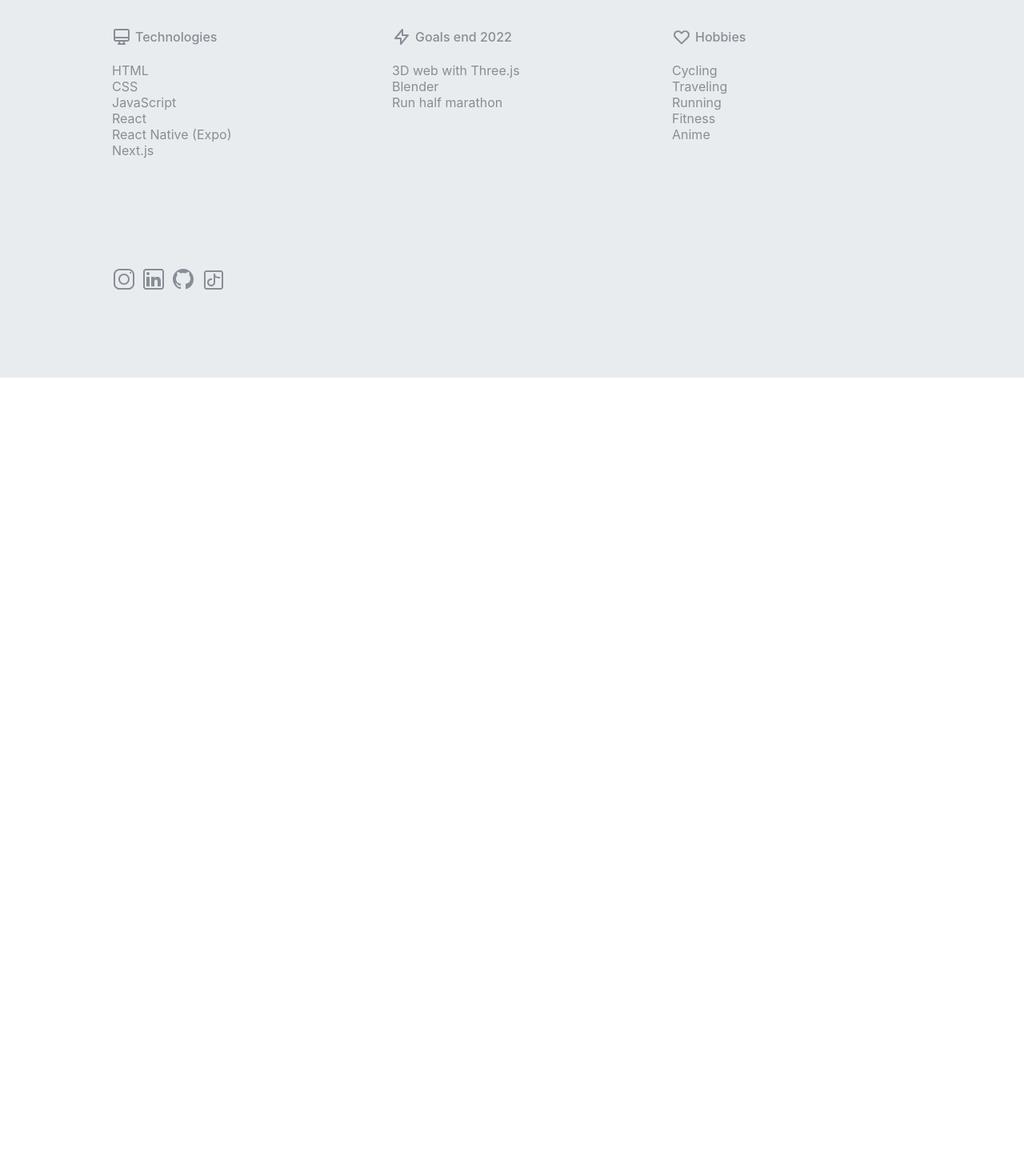
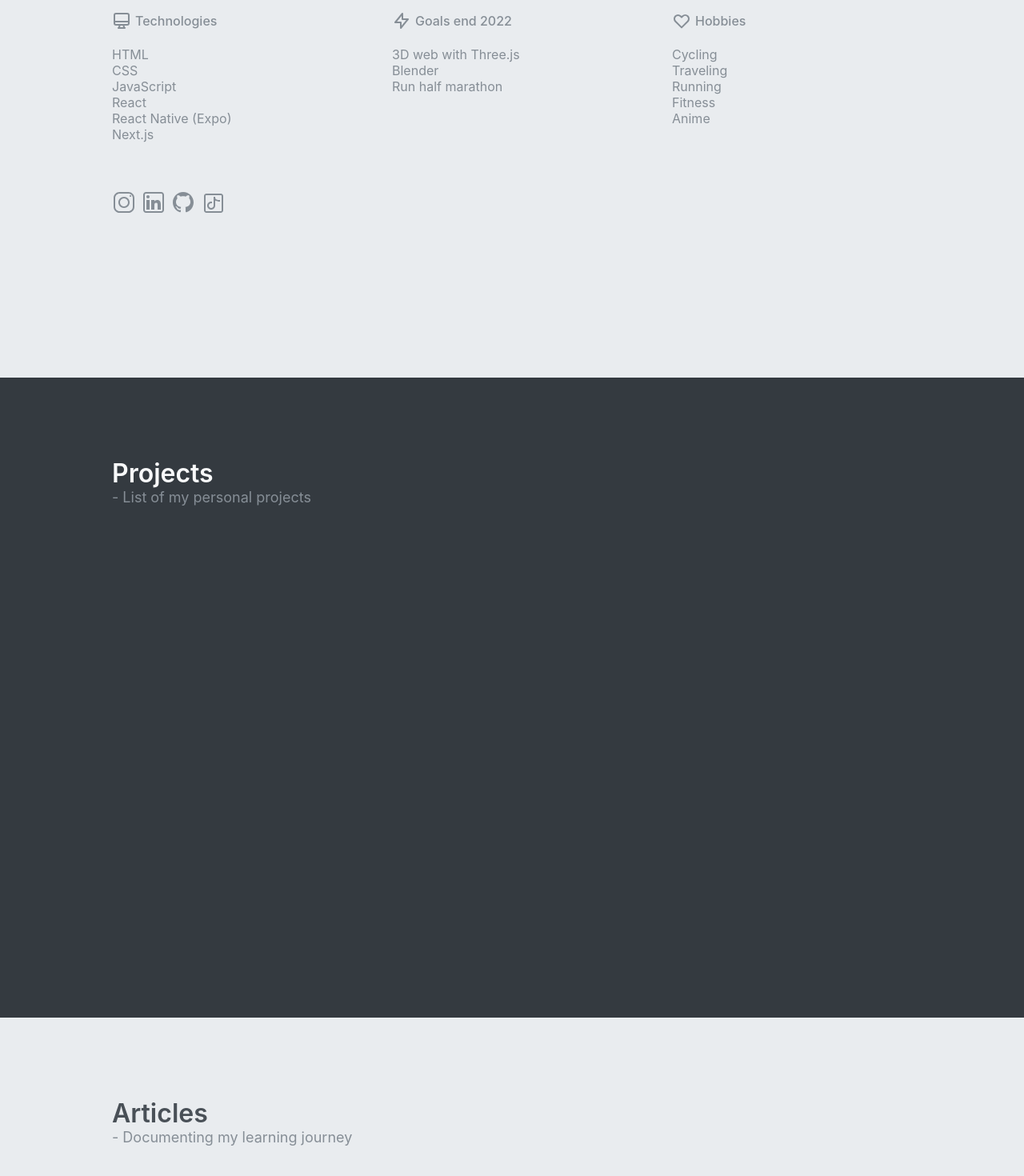
Before and after one commit to Cheung-KaWai/portfolioV2.0, a Next.js app: page / in a window 1280 px wide. Shown: the part 1128-2598 px from the top of the page at 80% size. Before the commit the page ends 1600 px from the top, so only its background shows below. Built offline with nearby package versions, Linux system fonts and the light colour scheme.

Commit message:
Add project, article and footer section

```diff
--- a/components/About.jsx
+++ b/components/About.jsx
@@ -101,7 +101,7 @@ export default function About() {
 
 const AboutContainer = styled.section`
   max-width: 100%;
-  height: 100vh;
+  min-height: 100vh;
   display: flex;
   justify-content: center;
   background-color: #e9ecef;
@@ -122,13 +122,12 @@ const AboutTitle = styled.h2`
 
 const Subtitle = styled.p`
   font-size: 1.8rem;
+  margin-bottom: 2rem;
 `;
 
 const Intro = styled.p`
   color: #495057;
-  padding: 2rem 0;
   line-height: 1.6;
-  margin-bottom: 6rem;
 `;
 
 const Grid = styled.div`
@@ -139,7 +138,8 @@ const Grid = styled.div`
 
 const Card = styled.div`
   width: 30rem;
-  height: 30rem;
+  height: auto;
+  margin: 6rem 0;
 `;
 
 const CardTitleContainer = styled.div`
--- /dev/null
+++ b/components/Articles.jsx
@@ -0,0 +1,39 @@
+import React from "react";
+import styled from "styled-components";
+
+export default function Articles() {
+  return (
+    <ArticlesContainer>
+      <ArticlesContent>
+        <ArticlesTitle>Articles</ArticlesTitle>
+        <Articlesubtitle>- Documenting my learning journey</Articlesubtitle>
+      </ArticlesContent>
+    </ArticlesContainer>
+  );
+}
+
+const ArticlesContainer = styled.section`
+  max-width: 100%;
+  min-height: 100vh;
+  display: flex;
+  justify-content: center;
+  background-color: #e9ecef;
+`;
+
+const ArticlesContent = styled.div`
+  width: 100rem;
+  height: 100%;
+  padding: 10rem 0;
+`;
+
+const ArticlesTitle = styled.h2`
+  font-size: 3.2rem;
+  font-weight: 600;
+  color: #495057;
+  position: relative;
+`;
+
+const Articlesubtitle = styled.p`
+  font-size: 1.8rem;
+  margin-bottom: 2rem;
+`;
--- /dev/null
+++ b/components/Footer.jsx
@@ -0,0 +1,62 @@
+import React from "react";
+import styled from "styled-components";
+
+export default function Footer() {
+  return (
+    <FooterContainer>
+      <List>
+        <ListItem>Made by Ka Wai Cheung & Build with Next.js</ListItem>
+
+        <ListItem>
+          <a
+            href="https://github.com/Cheung-KaWai"
+            target="_blank"
+            rel="noreferrer"
+          >
+            Github
+          </a>
+        </ListItem>
+        <ListItem>
+          <a
+            href="https://linkedin.com/in/ka-wai-cheung-0849ba223"
+            target="_blank"
+            rel="noreferrer"
+          >
+            Linkedin
+          </a>
+        </ListItem>
+        <ListItem>
+          <a
+            href="https://www.instagram.com/kawaicheung2/"
+            target="_blank"
+            rel="noreferrer"
+          >
+            Instagram
+          </a>
+        </ListItem>
+      </List>
+    </FooterContainer>
+  );
+}
+
+const FooterContainer = styled.footer`
+  height: 15rem;
+  width: 100%;
+  background-color: #212529;
+  padding: 2rem;
+  display: flex;
+  justify-content: center;
+  align-items: center;
+`;
+
+const List = styled.ul`
+  list-style: none;
+  display: flex;
+  align-items: center;
+  justify-content: center;
+  flex-wrap: wrap;
+  gap: 2rem;
+  width: 40rem;
+`;
+
+const ListItem = styled.li``;
--- /dev/null
+++ b/components/Projects.jsx
@@ -0,0 +1,39 @@
+import React from "react";
+import styled from "styled-components";
+
+export default function Projects() {
+  return (
+    <ProjectsContainer>
+      <ProjectsContent>
+        <ProjectsTitle>Projects</ProjectsTitle>
+        <ProjectSubtitle>- List of my personal projects</ProjectSubtitle>
+      </ProjectsContent>
+    </ProjectsContainer>
+  );
+}
+
+const ProjectsContainer = styled.section`
+  max-width: 100%;
+  min-height: 100vh;
+  display: flex;
+  justify-content: center;
+  background-color: #343a40;
+`;
+
+const ProjectsContent = styled.div`
+  width: 100rem;
+  height: 100%;
+  padding: 10rem 0;
+`;
+
+const ProjectsTitle = styled.h2`
+  font-size: 3.2rem;
+  font-weight: 600;
+  color: #f8f9fa;
+  position: relative;
+`;
+
+const ProjectSubtitle = styled.p`
+  font-size: 1.8rem;
+  margin-bottom: 2rem;
+`;
--- a/pages/landing.jsx
+++ b/pages/landing.jsx
@@ -1,13 +1,19 @@
 import React from "react";
 import About from "../components/About";
+import Articles from "../components/Articles";
+import Footer from "../components/Footer";
 import Hero from "../components/Hero";
 import Layout from "../components/Layout";
+import Projects from "../components/Projects";
 
 export default function Landing() {
   return (
     <Layout>
       <Hero />
       <About />
+      <Projects />
+      <Articles />
+      <Footer />
     </Layout>
   );
 }
```
